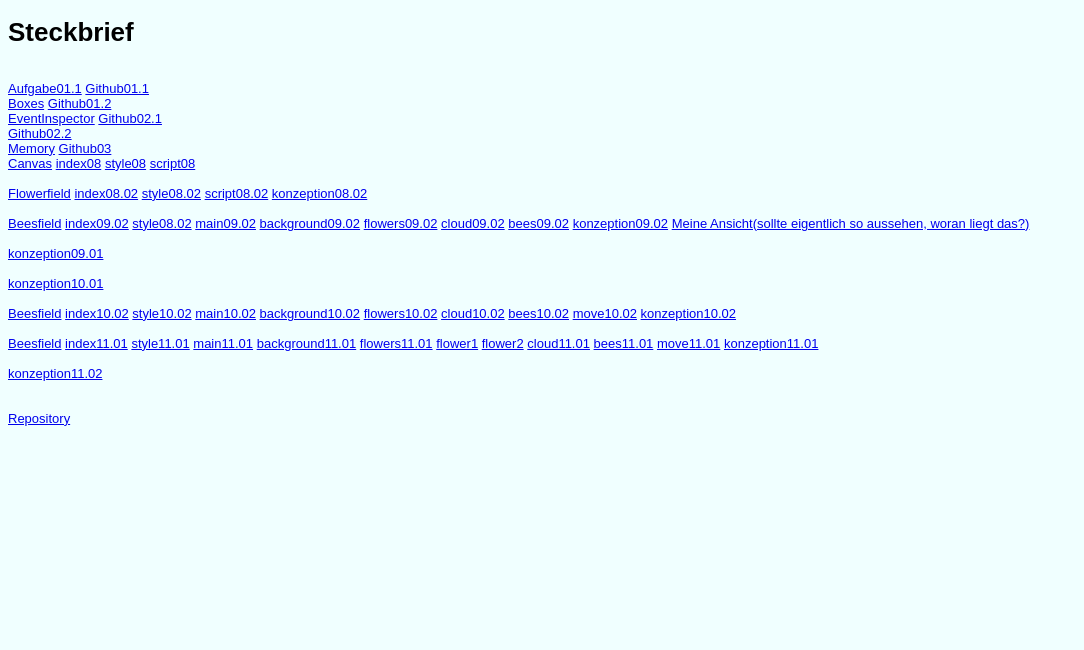
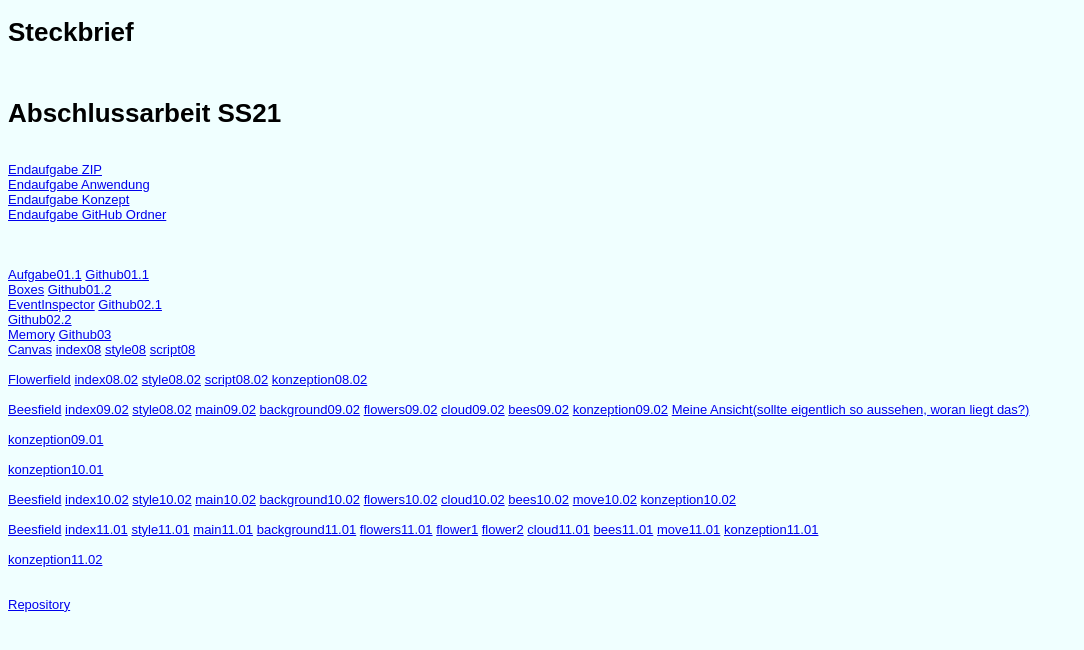
Before and after one commit to MHinderer/EIA2-SOSE21, a plain HTML site: page steckbrief/steckbrief.htm in a window 1280 px wide. Shown: the whole page, without its empty margins (0-1084 px from the left). Drawn offline with Linux system fonts and the light colour scheme.

Commit message:
Steckbrief Verlinkung

```diff
--- a/steckbrief/steckbrief.htm
+++ b/steckbrief/steckbrief.htm
@@ -14,6 +14,19 @@ body {
 
 <body>
     <h1><bold>Steckbrief</bold></h1>
+	<br>
+	<h1><bold>Abschlussarbeit SS21</bold></h1>
+	<br>
+	<a target="_blank" href="https://mhinderer.github.io/EIA2-SOSE21/Endaufgabe.zip">Endaufgabe ZIP</a>
+	<br>
+	<a target="_blank" href="https://mhinderer.github.io/EIA2-SOSE21/Endaufgabe/index.html">Endaufgabe Anwendung</a>
+	<br>
+	<a target="_blank" href="https://mhinderer.github.io/EIA2-SOSE21/Endaufgabe/Concept/Konzept.pdf">Endaufgabe Konzept</a>
+	<br>
+	<a target="_blank" href="https://github.com/MHinderer/EIA2-SOSE21/tree/main/Endaufgabe">Endaufgabe GitHub Ordner</a>
+	<br>
+	<br>
+	<br>
 	<br>
 	<a target="_blank" href="https://mhinderer.github.io/EIA2-SOSE21/L01.1/Zufallsgedicht.html">Aufgabe01.1</a>
 	<a target="_blank" href="https://github.com/MHinderer/EIA2-SOSE21/tree/main/L01.1">Github01.1</a>
```
